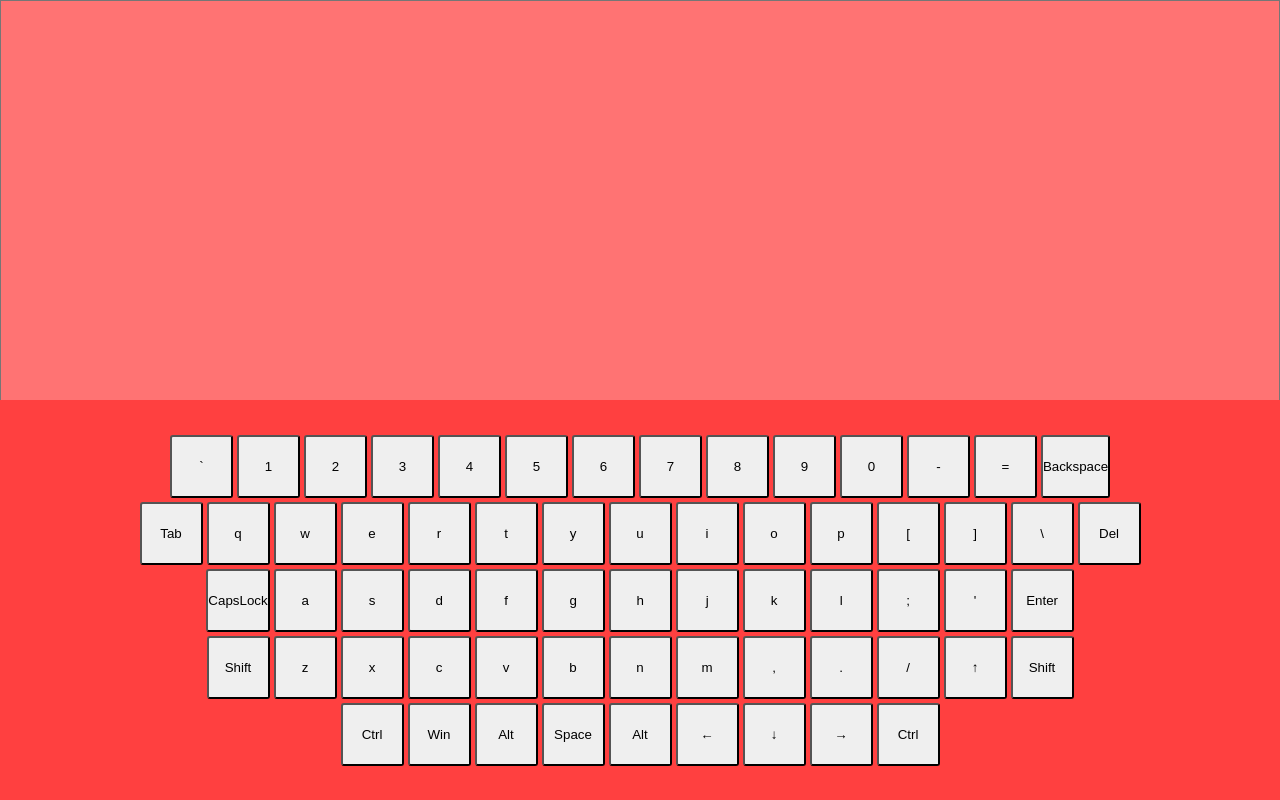
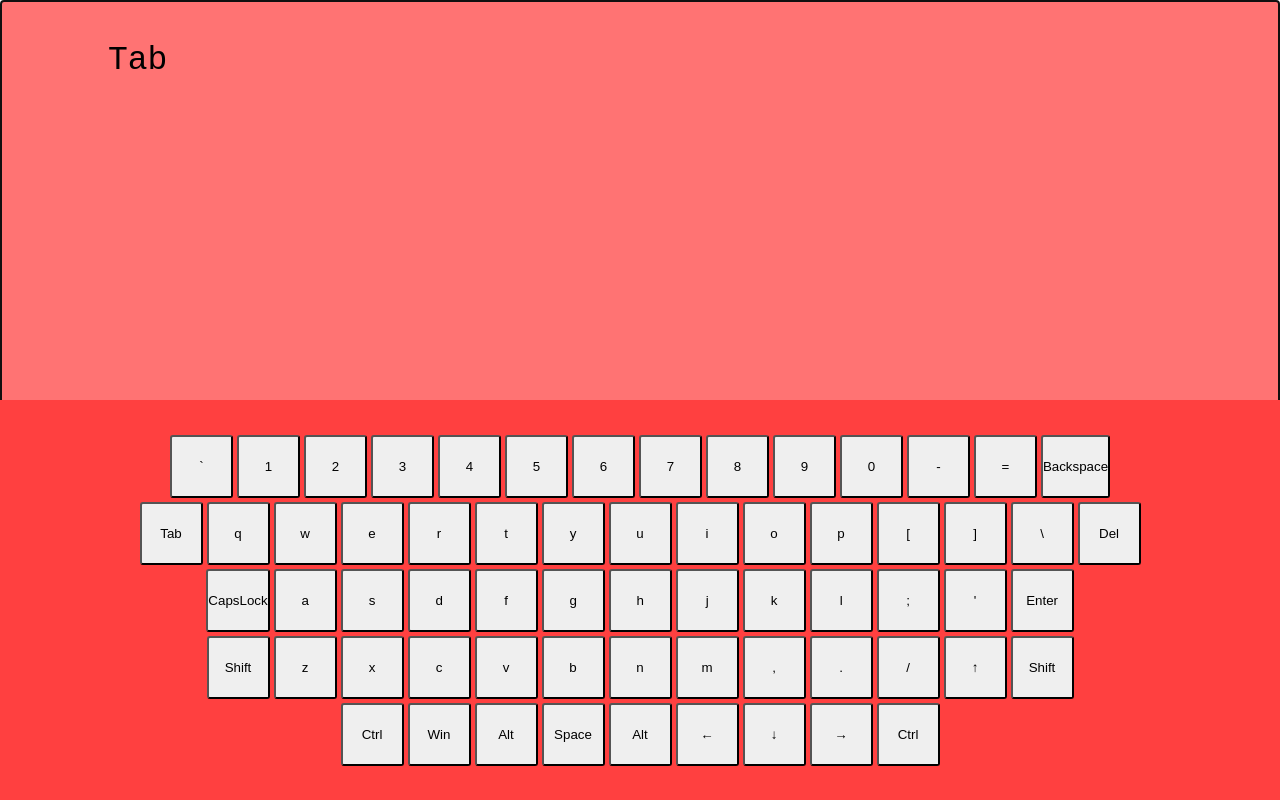
Before and after one commit to 1TeRBiK1/virtual-keyboard, a plain HTML site: page index.html in a window 1280 px wide. Both pictures are taken after a click on the button "Tab". Drawn offline with Linux system fonts and the light colour scheme.

Commit message:
feat: add minimal set

```diff
--- a/script.js
+++ b/script.js
@@ -2,7 +2,8 @@ class KeyBoard {
     Element = {
         AreaKeyBoard: null,
         KeysBoard: null,
-        Keys : []
+        Keys : [],
+        About: null
     }
     Properties = {
         control :false,
@@ -19,6 +20,7 @@ class KeyBoard {
         this.Element.KeysBoard.classList.add('klava');
 
     }
+    strAbout = "Shift+Alt switch lang, OS Win";
     KeysValuesEng = ['`','1','2','3','4','5','6','7','8','9','0','-','=','Backspace',
                      'Tab','q','w','e','r','t','y','u','i','o','p','[',']','\\','Del',
                      'CapsLock','a','s','d','f','g','h','j','k','l',';','\'','Enter',
@@ -29,31 +31,39 @@ class KeyBoard {
                         'CapsLock','ф','ы','в','а','п','р','о','л','д','ж','э','Enter',
                         'Shift','я','ч','с','м','и','т','ь','б','ю','.','↑','Shift',
                         'Ctrl','Win','Alt','Space','Alt','←', '↓', '→','Ctrl'];
+                        KeysEventCode = [
+                            'Backquote', 'Digit1', 'Digit2', 'Digit3', 'Digit4', 'Digit5', 'Digit6', 'Digit7', 'Digit8', 'Digit9', 'Digit0', 'Minus', 'Equal', 'Backspace',
+                            'Tab', 'KeyQ', 'KeyW', 'KeyE', 'KeyR', 'KeyT', 'KeyY', 'KeyU', 'KeyI', 'KeyO', 'KeyP', 'BracketLeft', 'BracketRight', 'Backslash', 'Delete',
+                            'CapsLock', 'KeyA', 'KeyS', 'KeyD', 'KeyF', 'KeyG', 'KeyH', 'KeyJ', 'KeyK', 'KeyL', 'Semicolon', 'Quote', 'Enter',
+                            'ShiftLeft', 'KeyZ', 'KeyX', 'KeyC', 'KeyV', 'KeyB', 'KeyN', 'KeyM', 'Comma', 'Period', 'Slash', 'ArrowUp', 'ShiftRight',
+                            'ControlLeft', 'MetaLeft', 'AltLeft', 'Space', 'AltRight', 'ArrowLeft', 'ArrowDown', 'ArrowRight', 'ControlRight'];
      constructor() {
                             //создаем клавиутуру
                             this.Element.areaKeyBoard = document.createElement("div");
                             this.Element.KeysBoard = document.createElement("div");
                             this.Element.textarea = document.createElement("textarea");
-
+                            this.Element.About = document.createElement("div");
                             //добавление css
                             this.Element.areaKeyBoard.classList.add("areaKeyBoard");
                             this.Element.KeysBoard.classList.add("keysBoard");
                             this.Element.textarea.classList.add("textarea");
                             this.Element.KeysBoard.appendChild(this._createKeys());
+                            this.Element.About.classList.add("About");
 
                             //добавить Dom
                             this.Element.areaKeyBoard.appendChild(this.Element.KeysBoard);
                             document.body.appendChild(this.Element.areaKeyBoard);
                             document.body.appendChild(this.Element.textarea);
+                            document.body.appendChild(this.Element.About);
 
                             this._mouseClick();
                             this._keyDown();
                             this._keyUp();
-                            this._mouseShiftDown();
-                            this._mouseShiftUp();
-                            this._keyShiftDown();
-                            this._keyShiftUp();
-                            this._languageValue();
+                            //this._mouseShiftDown();
+                            //this._mouseShiftUp();
+                            //this._keyShiftDown(
+                           // this._keyShiftUp();
+                            //this._languageValue();
                             //this._keyShiftRightDown();
                            // this._keyShiftRightUp();
 
@@ -81,8 +91,39 @@ class KeyBoard {
                             return fragment;
 
                         }
+                        _mouseClick() {
+                            document.querySelector('.keysBoard').addEventListener('click',(event)=>{
+                                if (event.target.classList.contains('button')){
+                                    let cursorPositionStart = this.Element.textarea.selectionEnd+1;
+                                    let cursorPositionEnd = this.Element.textarea.selectionEnd+1;
+                                    this.Element.textarea.value = this.Element.textarea.value.slice(0,cursorPositionStart-1)+event.target.innerText+this.Element.textarea.value.slice(cursorPositionStart-1,this.Element.textarea.length)
+                                    this.Element.textarea.selectionStart = cursorPositionEnd;
+                                    this.Element.textarea.selectionEnd = cursorPositionEnd;
+
+                                }
+                                    this.Element.textarea.focus();
+                            })
+                        }
+                        _keyDown() {
+                            let buttons = document.querySelectorAll('.button');
+                            for (let i = 0; i < buttons.length; i++) {
+                                buttons[i].setAttribute('id', `${this.KeysEventCode[i]}`)
+                            }
+                            window.addEventListener('keydown', (event) => {
+                                let test1 = document.querySelector(`#${event.code}`);
+                                test1.classList.add('active');
+                                test1.click();
+                                        event.preventDefault();
+                                        this.Element.textarea.focus();
+                                    }
+                                )
+                        }
+                        _keyUp() {
+                            window.addEventListener('keyup', (event) => {
+                               let test = document.querySelector(`#${event.code}`);
+                               test.classList.remove('active');
+                                })
+                            }
+
 }
 let arr = new KeyBoard();
-arr.initial();
-arr.createKeys();
-console.log(arr.Element.AreaKeyBoard);
--- a/style.css
+++ b/style.css
@@ -32,3 +32,9 @@ textarea{
     height: 33.8vw;
     background-color: #FF7373;
 }
+.active {
+    border: 2px solid #121CdC;
+}
+.About {
+
+}
```
